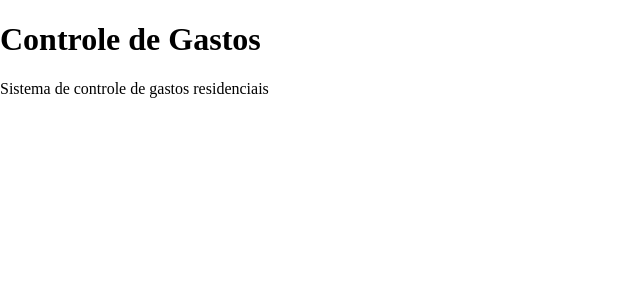
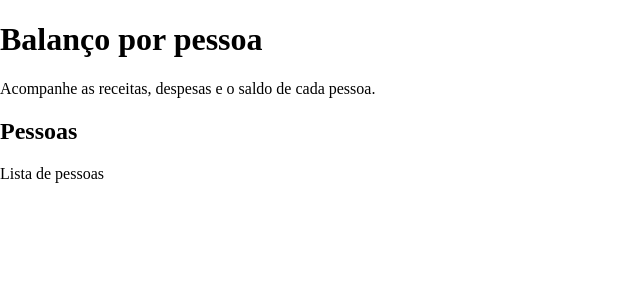
Before and after one commit to OsleneCerqueira/controle_gastos_residenciais, a React (Vite) app in the folder frontend/: page / in a window 1280 px wide. Shown: the top 300 px of the page, without its empty margins (0-640 px from the left). Built offline with nearby package versions, Linux system fonts and the light colour scheme.

Commit message:
feat: add initial people page structure

```diff
--- a/frontend/src/App.tsx
+++ b/frontend/src/App.tsx
@@ -1,13 +1,7 @@
+import { PeoplePage } from "./features/people/pages/PeoplePage";
+
 function App() {
-  return (
-    <main>
-      <h1>Controle de Gastos</h1>
-
-      <p>
-        Sistema de controle de gastos residenciais
-      </p>
-    </main>
-  );
+  return <PeoplePage />;
 }
 
 export default App;
--- /dev/null
+++ b/frontend/src/features/people/pages/PeoplePage.tsx
@@ -0,0 +1,18 @@
+export function PeoplePage() {
+    return (
+        <main>
+            <header>
+
+                <h1>Balanço por pessoa</h1>
+
+                <p> Acompanhe as receitas, despesas e o saldo de cada pessoa.</p>
+            </header>
+
+            <section aria-labelledby="people-list-title">
+                <h2 id="people-list-title"> Pessoas </h2>
+
+                <p> Lista de pessoas</p>
+            </section>
+        </main>
+    );
+}
```
